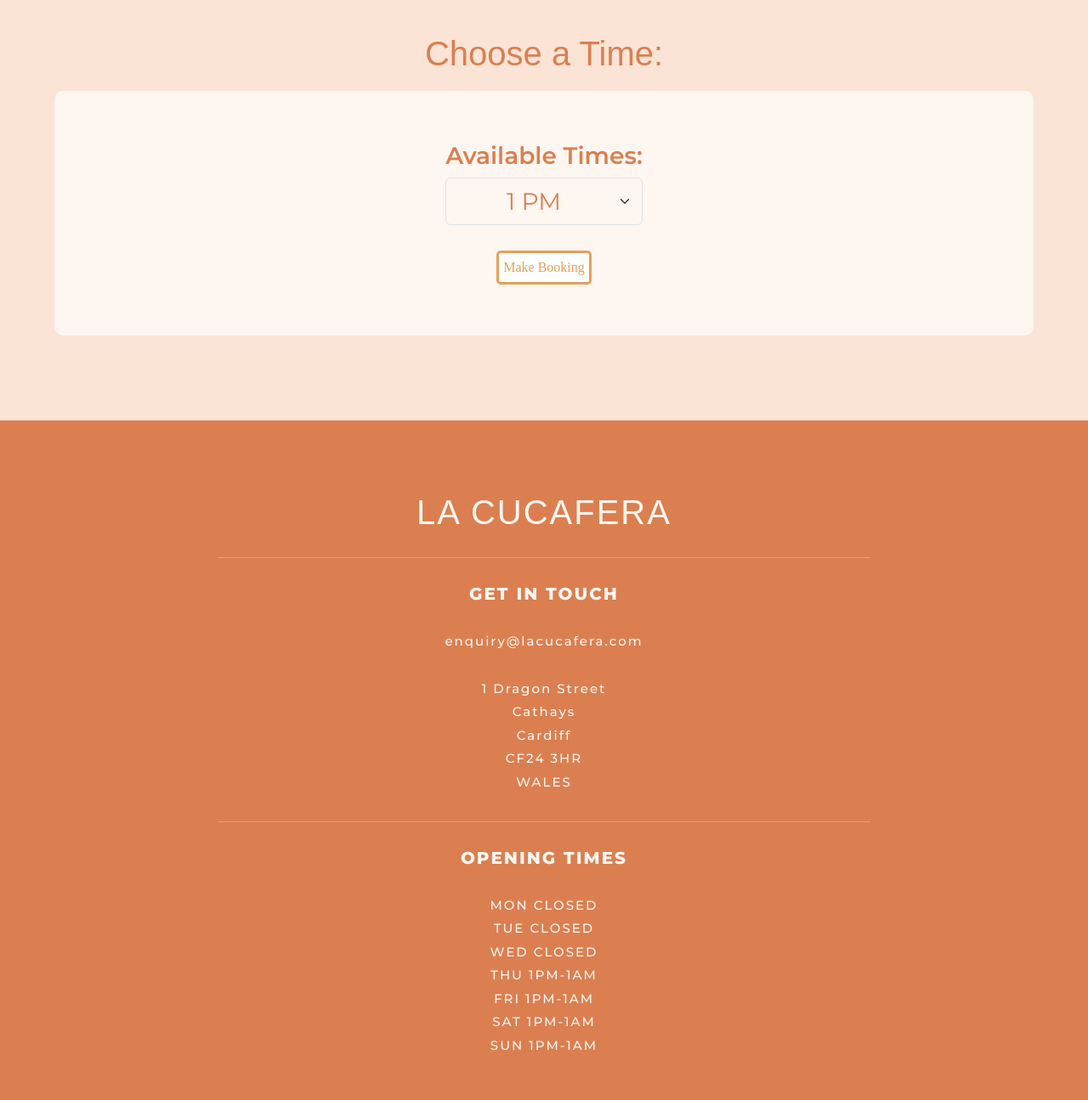
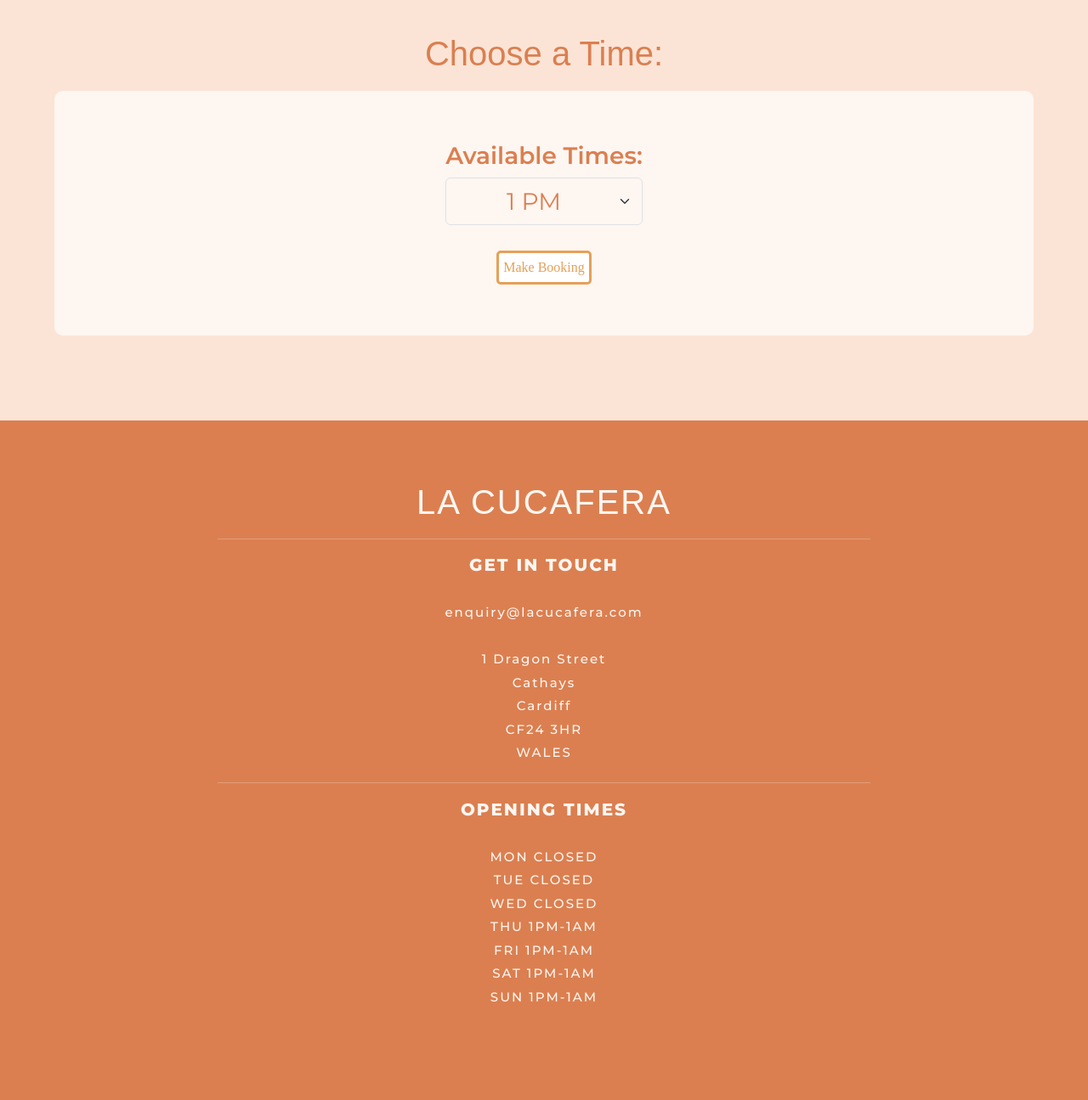
Before and after one commit to jsith90/capstone-project, a Django app: page /table_booking_submit in a window 1280 px wide. Shown: the part 954-2249 px from the top of the page at 85% size. Run offline with Django 4.2, Linux system fonts and the light colour scheme; the visitor is signed in with stand-in values (Sample User, id 1); data that the repository does not hold is empty; some libraries are stand-ins or nearby versions; some web fonts are replaced.

Commit message:
apply inline styling to fix bug on booking form page footer

```diff
--- a/booking/templates/booking/table_booking_submit.html
+++ b/booking/templates/booking/table_booking_submit.html
@@ -26,7 +26,7 @@
         </div>
     </section>
 </main>
-<footer>
+<footer style="padding-top: 50px; padding-bottom: 100px;">
     <div class="footing">
         <h1>la cucafera</h1>
     </div>
--- a/static/css/style.css
+++ b/static/css/style.css
@@ -455,8 +455,7 @@
   background-color: #db7f50;
   width: 100%;
   height: 100%;
-  padding-bottom: 20px;
-  padding-top: 50px;
+  padding-bottom: 50px;
 }
 
 .footing {
```
